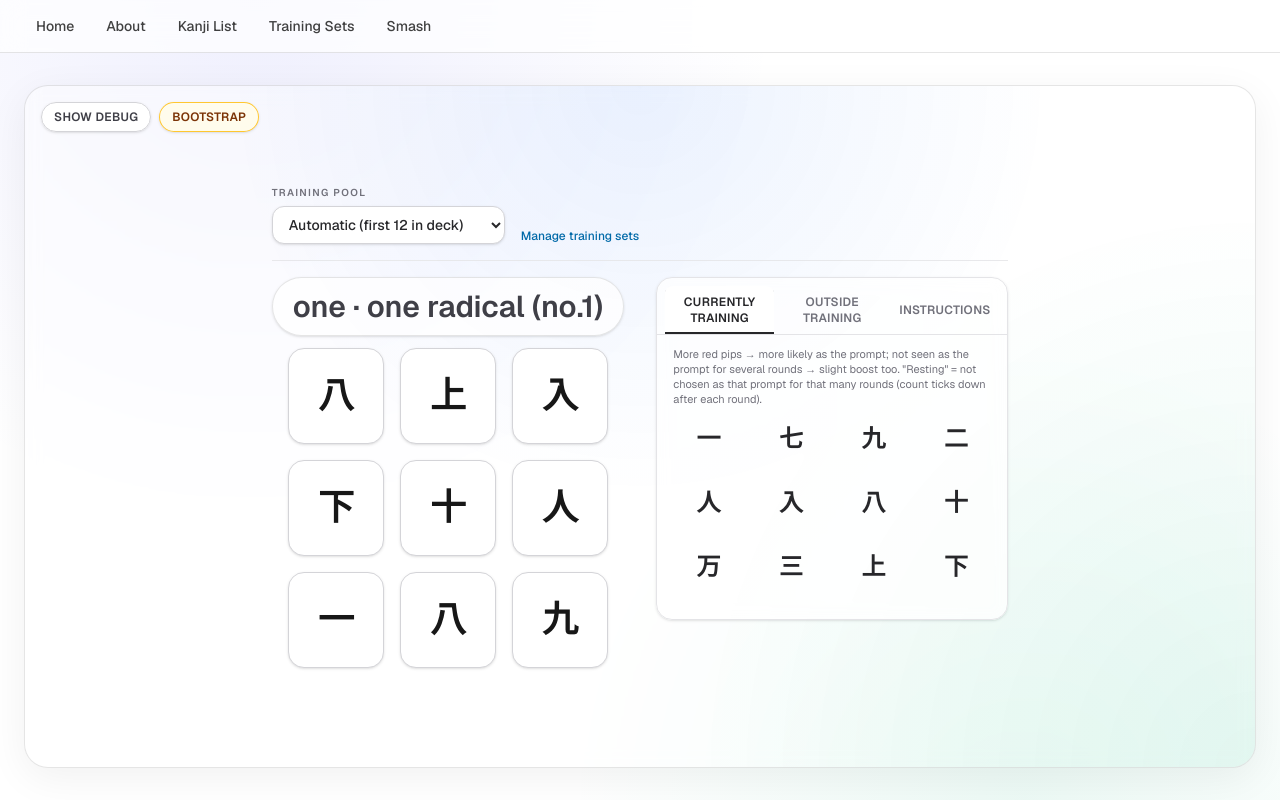
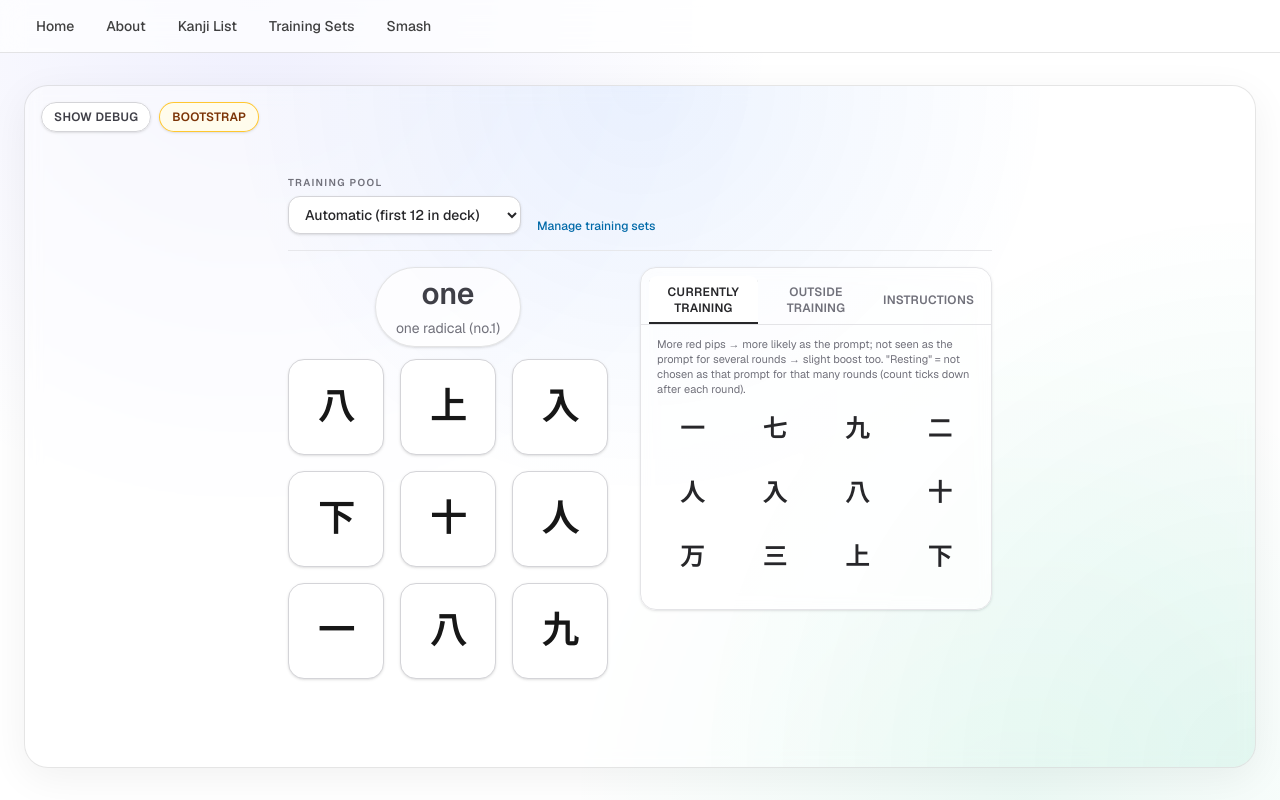
Before and after one commit to merklegroot/smash, a Next.js app: page /smash in a window 1280 px wide. Built offline with nearby package versions, Linux system fonts and the light colour scheme.

Commit message:
make secondary meanings less prominent

```diff
--- a/app/smash/SmashPageClient.tsx
+++ b/app/smash/SmashPageClient.tsx
@@ -4,7 +4,7 @@ import Link from "next/link";
 import type { ChangeEvent } from "react";
 import { useCallback, useEffect, useMemo, useRef, useState } from "react";
 import { createPortal } from "react-dom";
-import { formatKanjiGlosses, formatReadings } from "@/lib/kanji/format";
+import { formatReadings } from "@/lib/kanji/format";
 import type { KanjiApiResponse, KanjiItem } from "@/lib/kanji/types";
 import {
   loadSmashPoolPreference,
@@ -1060,8 +1060,15 @@ export default function SmashPage() {
         </div>
         <div className="flex items-start gap-8">
           <div className="flex max-w-md flex-col items-center gap-3">
-            <p className="max-w-md rounded-full border border-black/10 bg-white/70 px-5 py-2 text-center text-3xl font-semibold leading-snug text-zinc-700 shadow-sm dark:border-white/10 dark:bg-white/10 dark:text-zinc-100">
-              {formatKanjiGlosses(round.target)}
+            <p className="max-w-md rounded-full border border-black/10 bg-white/70 px-5 py-2 text-center leading-snug shadow-sm dark:border-white/10 dark:bg-white/10">
+              <span className="text-3xl font-semibold text-zinc-700 dark:text-zinc-100">
+                {round.target.primaryMeaning}
+              </span>
+              {round.target.otherMeaning?.trim() ? (
+                <span className="mt-1.5 block text-sm font-normal text-zinc-500 dark:text-zinc-400">
+                  {round.target.otherMeaning.trim()}
+                </span>
+              ) : null}
             </p>
             <div className="grid grid-cols-3 gap-4">
               {round.buttons.map((item, index) => (
```
